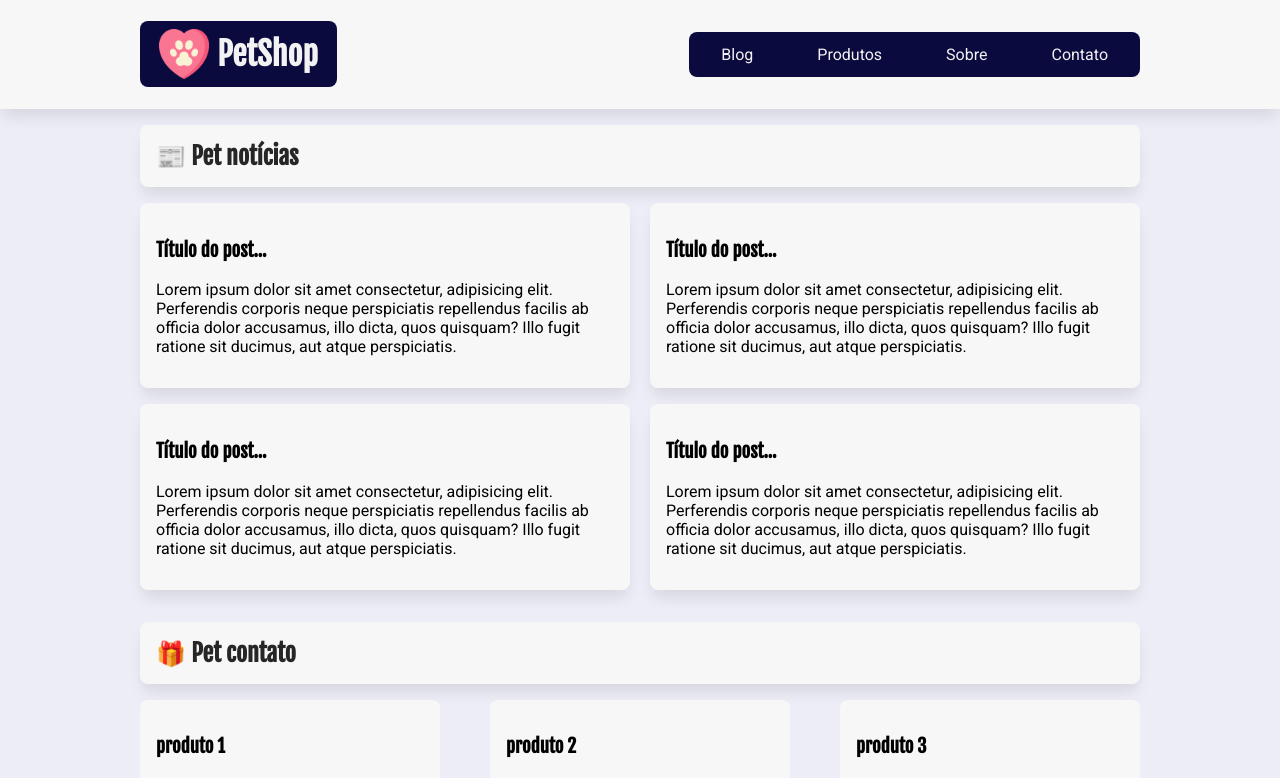
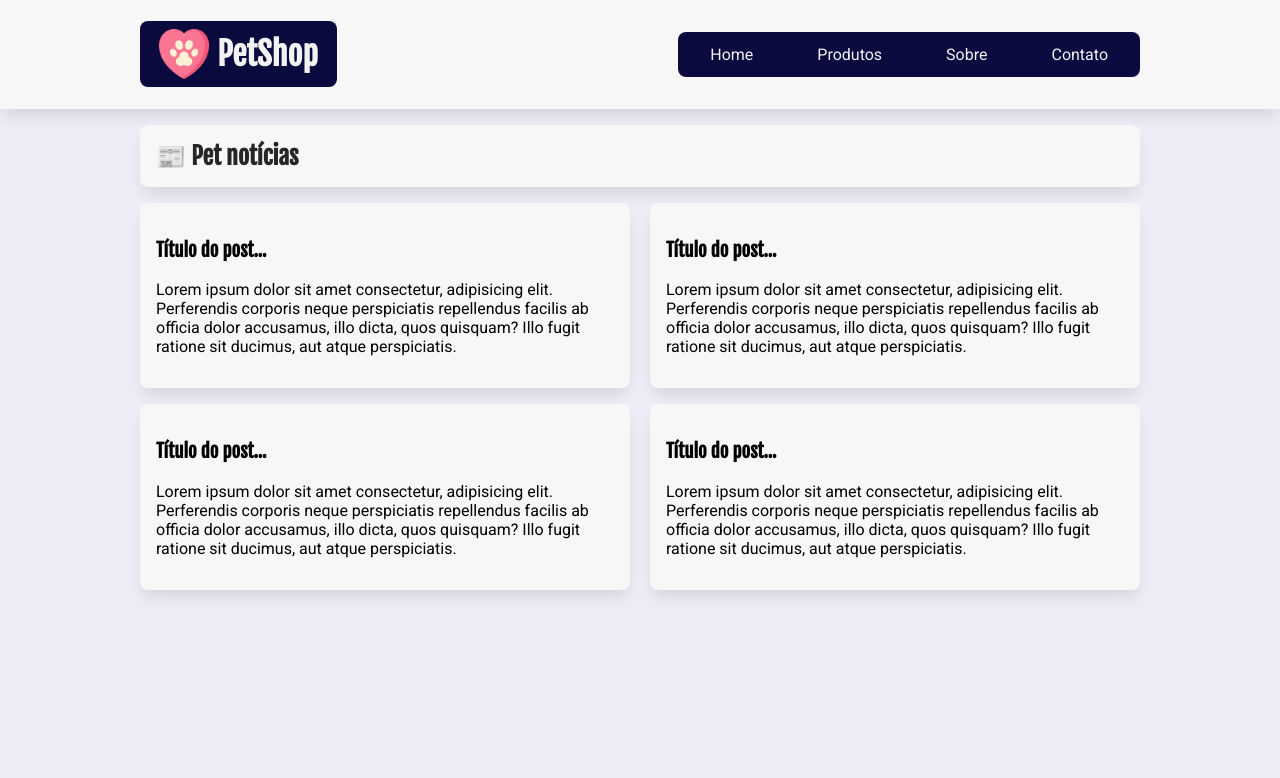
Before and after one commit to IgnacioNeto/petshop-ignacio, a React (Create React App) app: page / in a window 1280 px wide. Shown: the top 778 px of the page. Built offline with nearby package versions, Linux system fonts and the light colour scheme.

Commit message:
Criação das rotas com Router
Criação das rotas com Router

```diff
--- a/package.json
+++ b/package.json
@@ -8,6 +8,7 @@
         "@testing-library/user-event": "^13.5.0",
         "react": "^18.2.0",
         "react-dom": "^18.2.0",
+        "react-router-dom": "^5.3.4",
         "react-scripts": "5.0.1"
     },
     "scripts": {
--- a/src/App.jsx
+++ b/src/App.jsx
@@ -1,3 +1,5 @@
+import { BrowserRouter, Switch, Route } from "react-router-dom";
+
 import Cabecalho from "./components/Cabecalho/Cabecalho";
 import Home from "./pages/Home/Home";
 import Produtos from "./pages/Produtos/Produtos";
@@ -9,13 +11,27 @@ const App = () => {
     /* No disso (<>) fragmento (É como uma div mais invisível,
          apenas para o React entender)*/
     <>
+      <BrowserRouter>
         <Cabecalho />
         <main className="limitador">
+          <Switch>
+            {/* Sintaxe alternativa */}
+            {/* <Route exact path="/" component={Home}> */}
+            <Route exact path="/">
               <Home />
+            </Route>
+            <Route path="/produtos">
               <Produtos />
+            </Route>
+            <Route path="/sobre">
               <Sobre />
+            </Route>
+            <Route path="/contato">
               <Contato />
+            </Route>
+          </Switch>
         </main>
+      </BrowserRouter>
     </>
   );
 };
--- a/src/components/Cabecalho/Cabecalho.jsx
+++ b/src/components/Cabecalho/Cabecalho.jsx
@@ -1,3 +1,4 @@
+import { Link } from "react-router-dom";
 import Menu from "../Menu/Menu";
 import estilos from "./Cabecalho.module.css";
 import logo from "../../assets/images/logo.png";
@@ -7,10 +8,10 @@ const Cabecalho = () => {
     <header className={estilos.topo}>
       <div className="limitador">
         <h1>
-          <a href="">
+          <Link to="/">
             <img src={logo} alt="Patinha dentro de um coração" />
             PetShop
-          </a>
+          </Link>
         </h1>
 
         <Menu />
--- a/src/components/Menu/Menu.jsx
+++ b/src/components/Menu/Menu.jsx
@@ -1,11 +1,21 @@
 import estilos from "./Menu.module.css";
+import { NavLink } from "react-router-dom";
+
 const Menu = () => {
   return (
     <nav>
-      <a href="">Blog</a>
-      <a href="">Produtos</a>
-      <a href="">Sobre</a>
-      <a href="">Contato</a>
+      <NavLink exact to="/" activeClassName={estilos.ativado}>
+        Home
+      </NavLink>
+      <NavLink to="/produtos" activeClassName={estilos.ativado}>
+        Produtos
+      </NavLink>
+      <NavLink to="/sobre" activeClassName={estilos.ativado}>
+        Sobre
+      </NavLink>
+      <NavLink to="/contato" activeClassName={estilos.ativado}>
+        Contato
+      </NavLink>
     </nav>
   );
 };
```
Also changed, not shown: 1 other file (tests, documents, lock files or other folders). Lines whose indentation alone changed are shown as unchanged.
